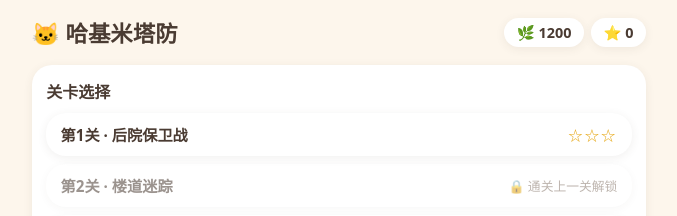
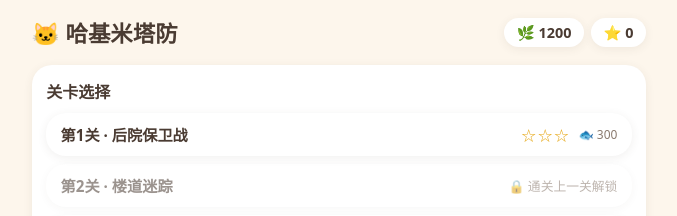
Before and after one commit to luojindui/hachimi-td, a Vue app: page /#/ in a window 1280 px wide. Shown: the top 216 px of the page, without its empty margins (301-978 px from the left). Built offline with nearby package versions, Linux system fonts and the light colour scheme.

Commit message:
feat: 关卡卡显示首通奖励 + init 去重 + TODO 最终对账（v2 范围项重标注）

```diff
--- a/src/views/HomeView.vue
+++ b/src/views/HomeView.vue
@@ -30,7 +30,6 @@ const levels = computed(() =>
 )
 
 onMounted(() => {
-  if (!profile.initialized) profile.init()
 })
 
 function starsText(id: string): string {
@@ -67,6 +66,12 @@ function starsText(id: string): string {
             </span>
             <span class="level-meta">
               <span class="stars">{{ starsText(entry.id) }}</span>
+              <span
+                class="level-gold"
+                :title="`首通 ${entry.firstClearCatnip} / 重复 ${entry.repeatClearCatnip}`"
+              >
+                🐟 {{ entry.firstClearCatnip }}
+              </span>
             </span>
           </RouterLink>
           <div v-else class="level card locked">
@@ -190,6 +195,11 @@ function starsText(id: string): string {
   pointer-events: none;
 }
 
+.level-gold {
+  font-size: 0.75rem;
+  color: var(--c-ink-soft, #8a8f98);
+}
+
 .level-name {
   font-weight: 700;
   font-size: 0.95rem;
```
Also changed, not shown: 1 other file (tests, documents, lock files or other folders).
